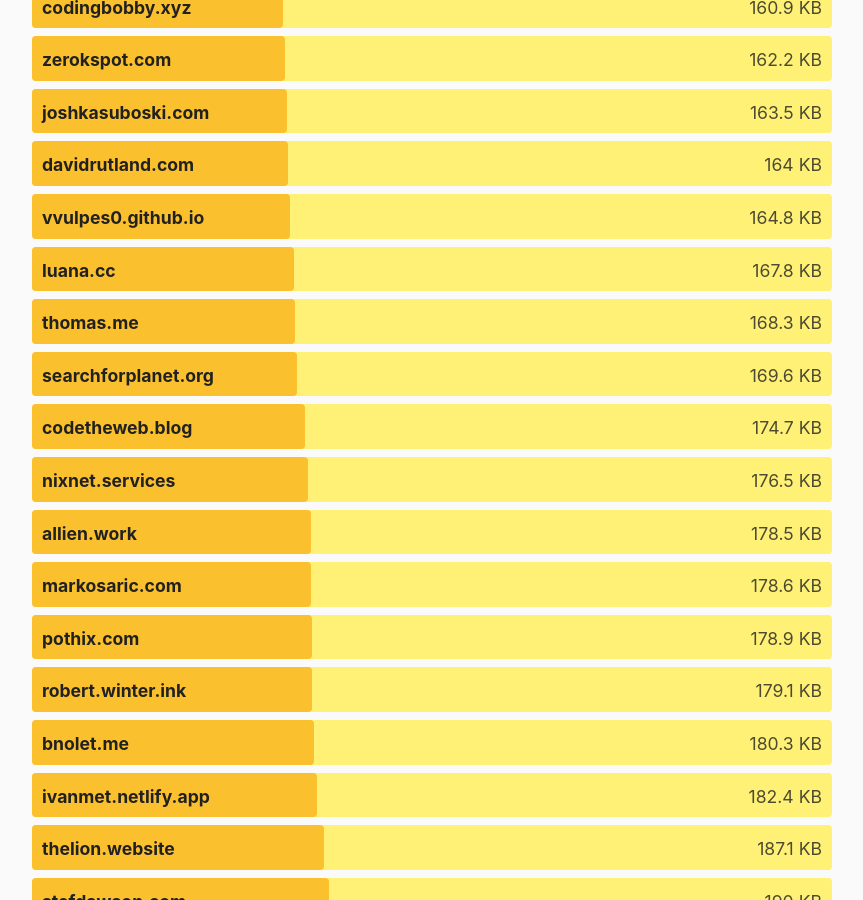
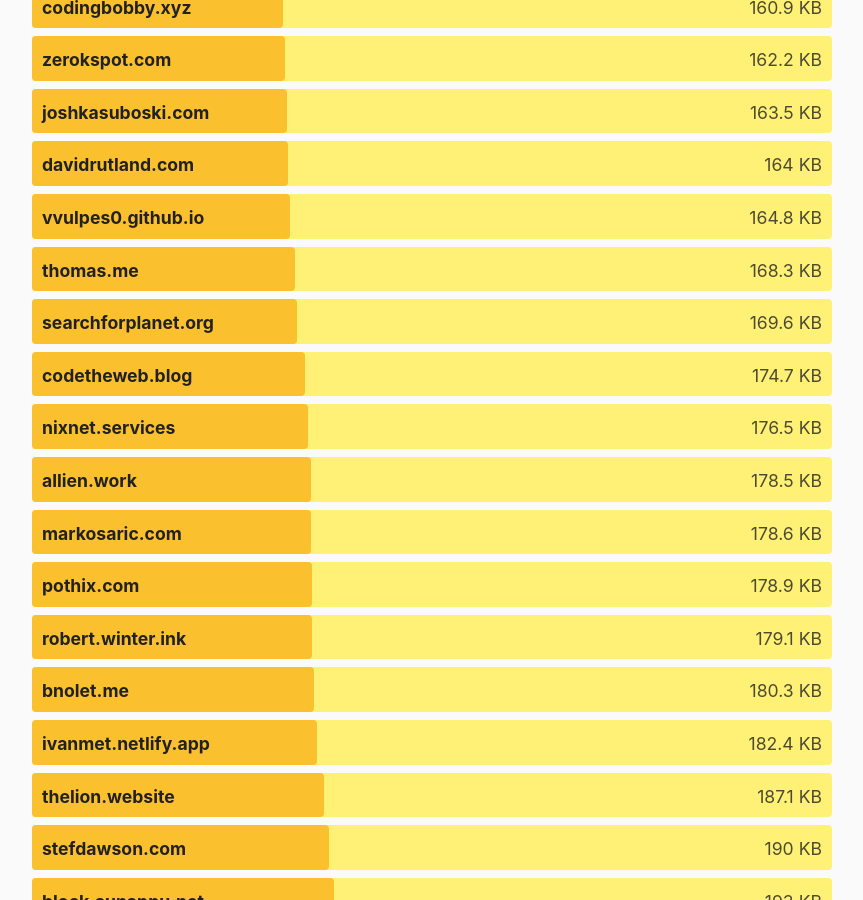
Before and after one commit to kevquirk/512kb.club, a Jekyll site: the page built from index.md, in a window 1280 px wide and 900 px high, scrolled down 11457 px. Shown: the whole window, without its empty margins (208-1071 px from the left). Built offline with Jekyll 4.4.1, drawn with Linux system fonts in a browser that asks for light colours.

Commit message:
Update luana.cc from orange to green

```diff
--- a/_data/green-team.yml
+++ b/_data/green-team.yml
@@ -416,6 +416,7 @@
 - domain: luana.cc
   url: https://luana.cc
   size: 22.1
+  last_checked: 2021-05-21
 
 - domain: ecliptik.com
   url: https://ecliptik.com
--- a/_data/orange-team.yml
+++ b/_data/orange-team.yml
@@ -122,11 +122,6 @@
 - domain: vvulpes0.github.io
   url: https://vvulpes0.github.io
   size: 164.8
-  last_checked:
-
-- domain: luana.cc
-  url: https://luana.cc
-  size: 167.8
   last_checked:
 
 - domain: thomas.me
```
